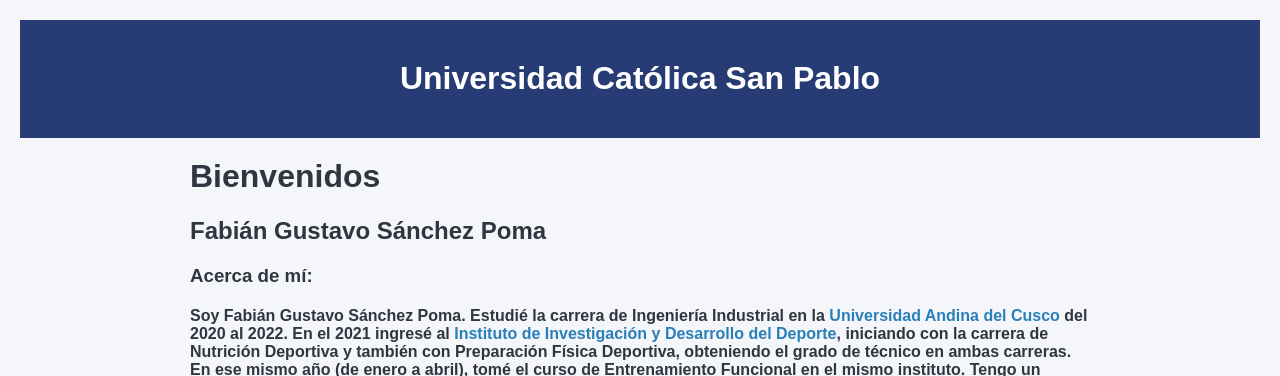
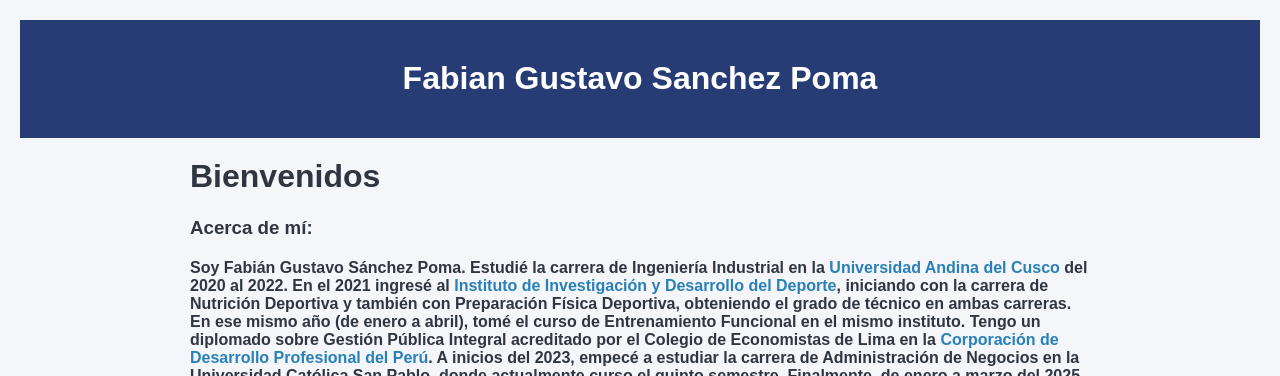
Before and after one commit to Fabian-Gustavo-Sanchez-Poma/Fabian-Gustavo-Sanchez-Poma.github.io, a plain HTML site: page Pagina Web Fabian Sanchez.html in a window 1280 px wide. Shown: the top 376 px of the page. Drawn offline with Linux system fonts and the light colour scheme.

Commit message:
Update Pagina Web Fabian Sanchez.html

```diff
--- a/Pagina Web Fabian Sanchez.html
+++ b/Pagina Web Fabian Sanchez.html
@@ -47,12 +47,12 @@
 </head>
 <body>
   <header>
-    <h1>Universidad Católica San Pablo</h1>
+    <h1>Fabian Gustavo Sanchez Poma</h1>
   </header>
 
   <div class="contenido">
     <h1>Bienvenidos</h1>
-    <h2>Fabián Gustavo Sánchez Poma</h2>
+
     <h3>Acerca de mí:</h3>
     <h4>
       Soy Fabián Gustavo Sánchez Poma. Estudié la carrera de Ingeniería Industrial en la
```
